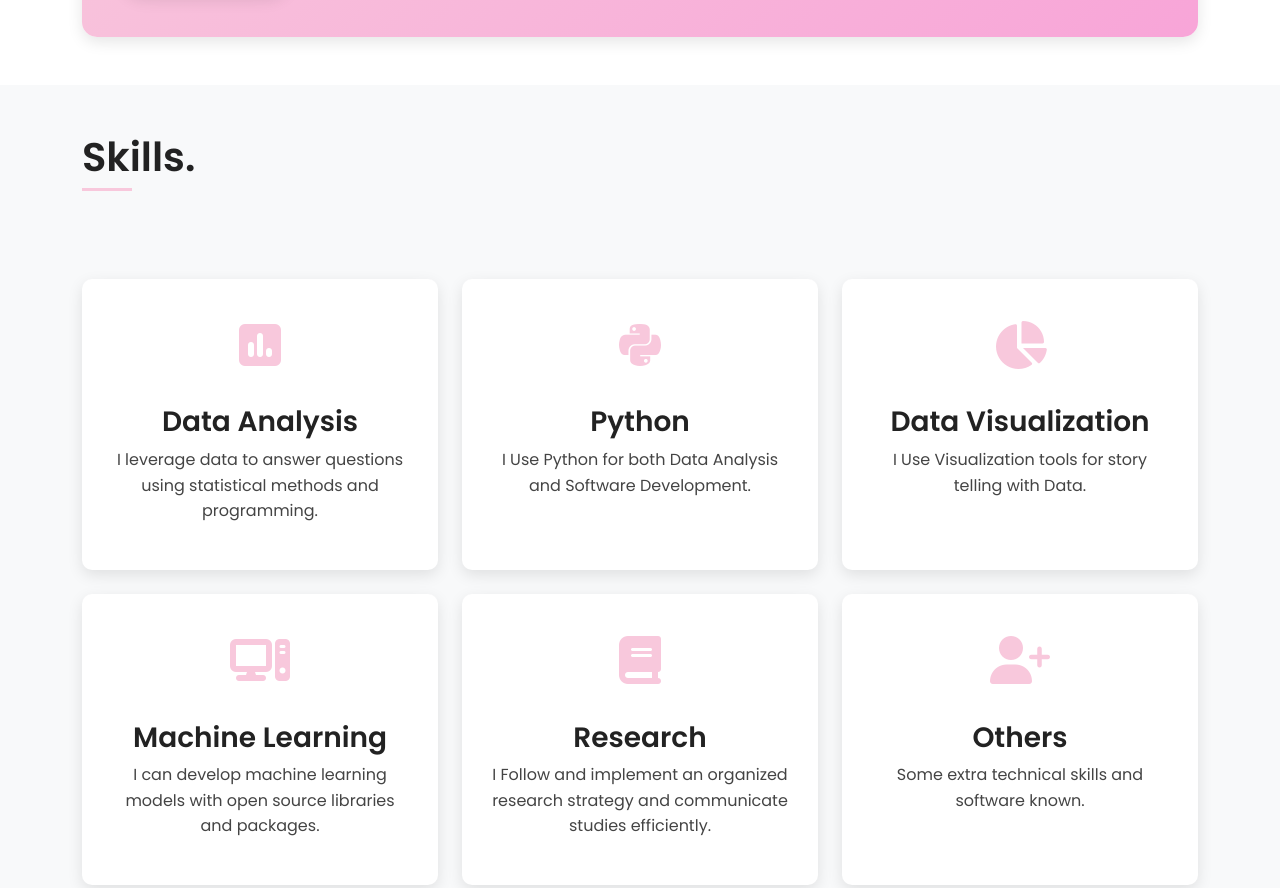
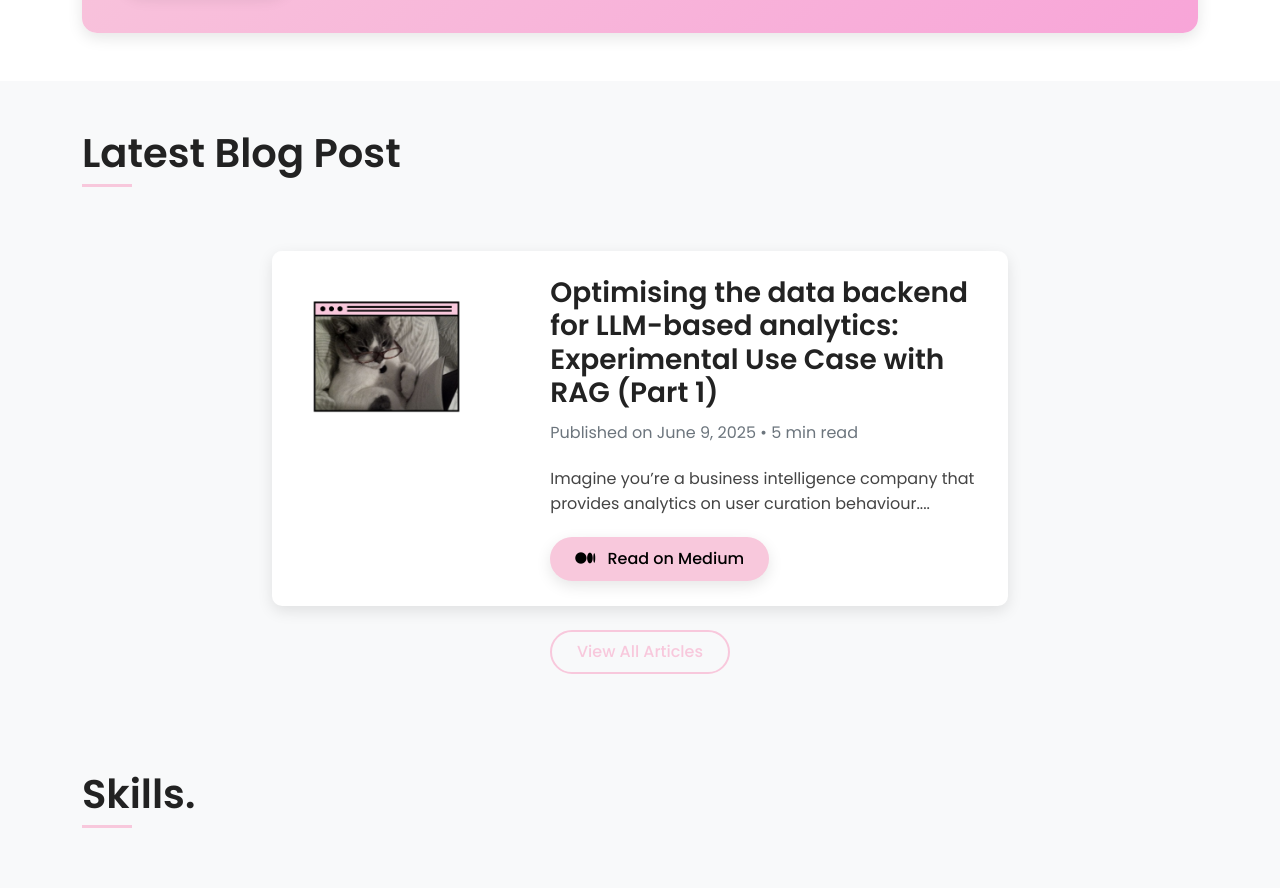
Before and after one commit to maureenrachel28/maureenrachel28.github.io, a plain HTML site: page index.html in a window 1280 px wide. Shown: the part 2309-3197 px from the top of the page. Drawn offline with nearby package versions, Linux system fonts and the light colour scheme.

Commit message:
add favicon and medium blog call to action

```diff
--- a/index.html
+++ b/index.html
@@ -10,7 +10,7 @@
   <link rel="preconnect" href="https://fonts.googleapis.com">
   <link rel="preconnect" href="https://fonts.gstatic.com" crossorigin>
   <link href="https://fonts.googleapis.com/css2?family=Poppins:wght@300;400;500;600;700&display=swap" rel="stylesheet">
-</head>
+  <link rel="icon" href="favicon.ico" type="image/x-icon">
 <body>
 <!-- Navbar -->
 <nav class="navbar navbar-expand-lg fixed-top">
@@ -155,6 +155,46 @@
           </div>
         </div>
       </div>
+    </div>
+  </div>
+</section>
+
+
+<!-- Blog Callout Section -->
+<section id="blog" class="py-5 bg-light">
+  <div class="container">
+    <h2 class="section-title text-center">Latest Blog Post</h2>
+    <div class="row justify-content-center mt-4">
+      <div class="col-lg-8">
+        <div class="blog-card">
+          <div class="row">
+            <div class="col-md-4">
+              <img src="images\blogpost thumbnail.png"
+                   alt="Blog post thumbnail"
+                   class="img-fluid rounded-start">
+            </div>
+            <div class="col-md-8">
+              <div class="blog-card-body">
+                <h3>Optimising the data backend for LLM-based analytics: Experimental Use Case with RAG (Part 1)</h3>
+                <p class="text-muted">Published on June 9, 2025 • 5 min read</p>
+                <p>Imagine you’re a business intelligence company that provides analytics on user curation behaviour....</p>
+                <a href="https://medium.com/@maureen287rachel/optimising-the-data-backend-for-llm-llm-based-analytics-experimental-use-case-with-rag-part-1-aadb9744fabe"
+                   class="btn btn-custom"
+                   target="_blank">
+                  <i class="fab fa-medium me-2"></i> Read on Medium
+                </a>
+              </div>
+            </div>
+          </div>
+        </div>
+      </div>
+    </div>
+    <div class="text-center mt-4">
+      <a href="https://medium.com/@maureen287rachel"
+         class="btn btn-outline-custom"
+         target="_blank">
+        View All Articles
+      </a>
     </div>
   </div>
 </section>
@@ -402,11 +442,11 @@ Collaborated with a team to design and implement an unsupervised learning pipeli
     <p class="mb-5">Feel free to reach out for collaborations or just a friendly hello!</p>
     <a href="mailto:maureenrachel287@gmail.com" class="btn btn-custom btn-lg mb-5">Send me an Email</a>
     <div class="social-icons">
-      <a href="https://medium.com/@hinberrymimi" data-bs-toggle="tooltip" title="Medium"><i class="fa-brands fa-medium"></i></a>
+      <a href="https://medium.com/@maureen287rachel" data-bs-toggle="tooltip" title="Medium"><i class="fa-brands fa-medium"></i></a>
       <a href="https://github.com/maureenrachel28" data-bs-toggle="tooltip" title="GitHub"><i class="fa-brands fa-github"></i></a>
-      <a href="https://www.linkedin.com/in/maureen-rachel-5b6942178/" data-bs-toggle="tooltip" title="LinkedIn"><i class="fa-brands fa-linkedin"></i></a>
+      <a href="https://www.linkedin.com/in/maureen-herbert/" data-bs-toggle="tooltip" title="LinkedIn"><i class="fa-brands fa-linkedin"></i></a>
       <a href="https://www.kaggle.com/maureenrachel" data-bs-toggle="tooltip" title="Kaggle"><i class="fa-brands fa-kaggle"></i></a>
-      <a href="https://public.tableau.com/app/profile/maureen.rachel.cassandra.herbert" data-bs-toggle="tooltip" title="Tableau"><i class="fa-solid fa-chart-pie"></i></a>
+      <!-- <a href="https://public.tableau.com/app/profile/maureen.rachel.cassandra.herbert" data-bs-toggle="tooltip" title="Tableau"><i class="fa-solid fa-chart-pie"></i></a> -->
     </div>
     <div class="mt-5">
       <p class="copyright">© <span id="year"></span> Maureen Rachel. All rights reserved.</p>
--- a/style.css
+++ b/style.css
@@ -574,3 +574,46 @@ a {
   color: white;
   transform: translateY(-3px);
 }
+
+/* Blog Card Styles */
+.blog-card {
+  background: white;
+  border-radius: 10px;
+  overflow: hidden;
+  box-shadow: var(--shadow);
+  transition: var(--transition);
+  height: 100%;
+}
+
+.blog-card:hover {
+  transform: translateY(-5px);
+  box-shadow: 0 10px 20px rgba(0,0,0,0.1);
+}
+
+.blog-card-body {
+  padding: 25px;
+}
+
+.blog-card h3 {
+  color: var(--dark-color);
+  margin-bottom: 10px;
+}
+
+.blog-card p {
+  margin-bottom: 20px;
+}
+
+.btn-outline-custom {
+  border: 2px solid var(--primary-color);
+  color: var(--primary-color);
+  background: transparent;
+  padding: 8px 25px;
+  border-radius: 50px;
+  font-weight: 500;
+  transition: var(--transition);
+}
+
+.btn-outline-custom:hover {
+  background: var(--primary-color);
+  color: white;
+}
```
Also changed, not shown: favicon.ico (added), images/blogpost thumbnail.png (added).
